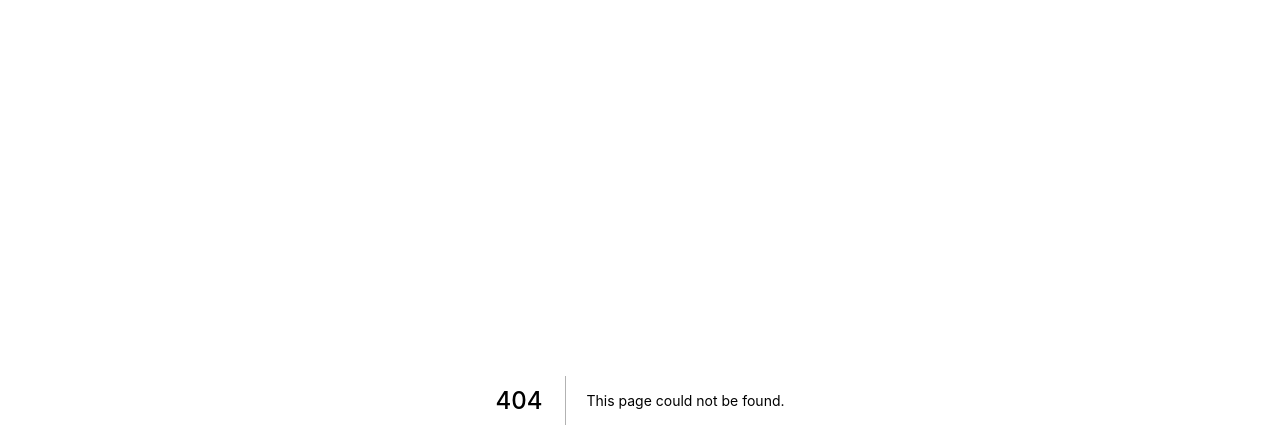
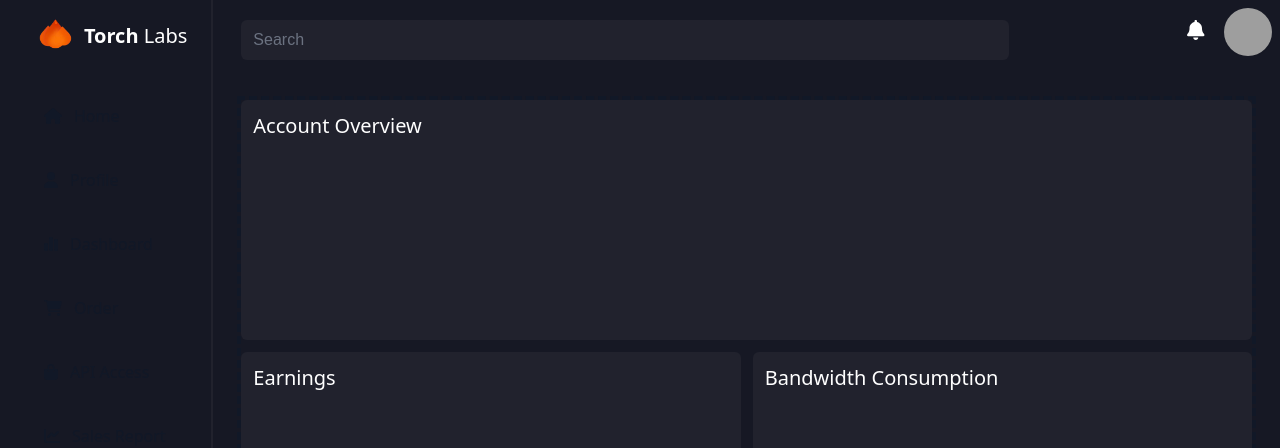
Before and after one commit to Torch-Labs/enterprise-proxy-dashboard, a Next.js app: page /dashboard/admin in a window 1280 px wide. Before the commit this address had no page. Shown: the top 448 px of the page. Built offline with nearby package versions, Linux system fonts and the light colour scheme; no server answers; grey boxes are pictures that could not be loaded.

Commit message:
add admin section

```diff
--- a/package.json
+++ b/package.json
@@ -16,9 +16,12 @@
     "@fortawesome/react-fontawesome": "^0.2.0",
     "@tailwindcss/forms": "^0.5.0",
     "@tailwindcss/typography": "^0.5.2",
+    "axios": "^0.27.2",
+    "jwt-decode": "^3.1.2",
     "next": "^12.2.2",
     "react": "^18.0.0",
-    "react-dom": "^18.0.0"
+    "react-dom": "^18.0.0",
+    "swr": "^1.3.0"
   },
   "devDependencies": {
     "@types/node": "^14.17.4",
--- /dev/null
+++ b/pages/dashboard/admin.tsx
@@ -0,0 +1,23 @@
+import React from "react";
+import Paper from "../../src/componenets/Paper";
+import DashboardLayout from "../../src/layouts/DashboardLayout";
+
+const admin = () => {
+  return (
+    <div className="flex-col">
+      <Paper title="Account Overview" />
+      <div className="flex flex-row justify-evenly gap-3 mt-3">
+        <Paper title="Earnings" />
+        <Paper title="Bandwidth Consumption" />
+      </div>
+    </div>
+  );
+};
+
+admin.getLayout = (page: React.ReactNode, Auth: typeof React.Component) => (
+  <Auth>
+    <DashboardLayout>{page}</DashboardLayout>
+  </Auth>
+);
+
+export default admin;
--- a/src/componenets/Navbar.tsx
+++ b/src/componenets/Navbar.tsx
@@ -4,12 +4,11 @@ import { FontAwesomeIcon } from "@fortawesome/react-fontawesome";
 import { faBell } from "@fortawesome/free-solid-svg-icons";
 import { useRouter } from "next/router";
 import { useUser } from "@auth0/nextjs-auth0";
+import Link from "next/link";
 
 const Navbar = () => {
   const [profileCliked, setProfileClicked] = React.useState(false);
   const { user } = useUser();
-
-  console.log(user);
 
   return (
     <header className="flex justify-between items-start bg-tl-main p-2">
@@ -50,12 +49,12 @@ const Navbar = () => {
         {profileCliked && (
           <div className="absolute right-0 w-full mt-14 mr-4 origin-top-right rounded-md shadow-lg md:w-48">
             <div className="py-2 bg-tl-main text-white text-sm rounded-sm border border-tl-paper shadow-sm">
-              <a
+              <Link
                 className="block px-4 py-2 mt-2 text-sm bg-tl-main md:mt-0 focus:text-gray-900 hover:bg-tl-paper focus:bg-gray-200 focus:outline-none focus:shadow-outline w-full"
                 href="/api/auth/logout"
               >
                 Logout
-              </a>
+              </Link>
             </div>
           </div>
         )}
--- a/src/componenets/Sidebar.tsx
+++ b/src/componenets/Sidebar.tsx
@@ -1,32 +1,19 @@
-import {
-  faBagShopping,
-  faCartShopping,
-  faChartLine,
-  faChartSimple,
-  faClock,
-  faGear,
-  faHouse,
-  faUser,
-} from "@fortawesome/free-solid-svg-icons";
+import { IconDefinition } from "@fortawesome/free-solid-svg-icons";
 import { FontAwesomeIcon } from "@fortawesome/react-fontawesome";
 import React from "react";
 import Image from "next/image";
 import { useRouter } from "next/router";
 
-interface Props {}
+export type SidebarItems = {
+  name: string;
+  icon: IconDefinition;
+};
 
-const items = [
-  { name: "Home", icon: faHouse },
-  { name: "Profile", icon: faUser },
-  { name: "Dashboard", icon: faChartSimple },
-  { name: "Order", icon: faCartShopping },
-  { name: "API Access", icon: faBagShopping },
-  { name: "Sales Report", icon: faChartLine },
-  { name: "Settings", icon: faGear },
-  { name: "History", icon: faClock },
-];
+interface Props {
+  sidebarItems: SidebarItems[];
+}
 
-const Sidebar: React.FC<Props> = () => {
+const Sidebar: React.FC<Props> = ({ sidebarItems }) => {
   const router = useRouter();
 
   return (
@@ -38,14 +25,14 @@ const Sidebar: React.FC<Props> = () => {
               <Image src="/logo.png" alt="logo" height={65} width={70} />
               <div className="font-bold">Torch</div>&nbsp;Labs
             </div>
-            {items.map((item) => {
+            {sidebarItems.map((item) => {
               const route = `/dashboard/${item.name
                 .toLowerCase()
                 .replaceAll(" ", "-")}`;
               const isActive = router.pathname === route;
               const baseStyle =
                 "flex items-center p-3 text-base font-normal text-gray-900 rounded-lg dark:text-white font-bold";
-              const inactiveStyle = `${baseStyle} hover:bg-tl-secondary-100 hover:bg-tl-secondary-700`;
+              const inactiveStyle = `${baseStyle} hover:bg-tl-secondary-100 hover:text-black`;
               const activeStyle = `${baseStyle} bg-tl-secondary bg-tl-secondary-700`;
               return (
                 <li key={item.name} className="p-2">
@@ -54,14 +41,10 @@ const Sidebar: React.FC<Props> = () => {
                     className={isActive ? activeStyle : inactiveStyle}
                   >
                     <FontAwesomeIcon
-                      className={isActive ? "text-black" : "text-white"}
+                      className={isActive ? "text-black" : ""}
                       icon={item.icon}
                     />
-                    <span
-                      className={`ml-3 ${
-                        isActive ? "text-black" : "text-white"
-                      }`}
-                    >
+                    <span className={`ml-3 ${isActive ? "text-black" : ""}`}>
                       {item.name}
                     </span>
                   </a>
--- /dev/null
+++ b/src/componenets/common/Loader.tsx
@@ -0,0 +1,34 @@
+import React from "react";
+
+const Loader = () => {
+  return (
+    <div
+      id="loading-screen"
+      className="w-full h-full fixed block top-0 left-0 bg-tl-paper z-50"
+    >
+      <span className="text-green-500 opacity-75 top-1/2 my-0 mx-auto block relative w-0 h-0">
+        <div role="status">
+          <svg
+            aria-hidden="true"
+            className="mr-2 w-8 h-8 text-gray-200 animate-spin dark:text-gray-600 fill-tl-secondary-700"
+            viewBox="0 0 100 101"
+            fill="none"
+            xmlns="http://www.w3.org/2000/svg"
+          >
+            <path
+              d="M100 50.5908C100 78.2051 77.6142 100.591 50 100.591C22.3858 100.591 0 78.2051 0 50.5908C0 22.9766 22.3858 0.59082 50 0.59082C77.6142 0.59082 100 22.9766 100 50.5908ZM9.08144 50.5908C9.08144 73.1895 27.4013 91.5094 50 91.5094C72.5987 91.5094 90.9186 73.1895 90.9186 50.5908C90.9186 27.9921 72.5987 9.67226 50 9.67226C27.4013 9.67226 9.08144 27.9921 9.08144 50.5908Z"
+              fill="currentColor"
+            />
+            <path
+              d="M93.9676 39.0409C96.393 38.4038 97.8624 35.9116 97.0079 33.5539C95.2932 28.8227 92.871 24.3692 89.8167 20.348C85.8452 15.1192 80.8826 10.7238 75.2124 7.41289C69.5422 4.10194 63.2754 1.94025 56.7698 1.05124C51.7666 0.367541 46.6976 0.446843 41.7345 1.27873C39.2613 1.69328 37.813 4.19778 38.4501 6.62326C39.0873 9.04874 41.5694 10.4717 44.0505 10.1071C47.8511 9.54855 51.7191 9.52689 55.5402 10.0491C60.8642 10.7766 65.9928 12.5457 70.6331 15.2552C75.2735 17.9648 79.3347 21.5619 82.5849 25.841C84.9175 28.9121 86.7997 32.2913 88.1811 35.8758C89.083 38.2158 91.5421 39.6781 93.9676 39.0409Z"
+              fill="currentFill"
+            />
+          </svg>
+          <span className="sr-only">Loading...</span>
+        </div>
+      </span>
+    </div>
+  );
+};
+
+export default Loader;
--- a/src/layouts/DashboardLayout.tsx
+++ b/src/layouts/DashboardLayout.tsx
@@ -1,33 +1,65 @@
-import type { AppProps } from "next/app";
+import Sidebar, { SidebarItems } from "../componenets/Sidebar";
+import Navbar from "../componenets/Navbar";
+import {
+  faBagShopping,
+  faCartShopping,
+  faChartLine,
+  faChartSimple,
+  faClock,
+  faGear,
+  faHouse,
+  faLock,
+  faUser,
+} from "@fortawesome/free-solid-svg-icons";
+import { useEffect, useState } from "react";
+import useSWR from "swr";
+import Loader from "../componenets/common/Loader";
+import SidebarContent from "../componenets/SidebarContent";
+import { useUser } from "@auth0/nextjs-auth0";
 
-import Sidebar from "../componenets/Sidebar";
-import Navbar from "../componenets/Navbar";
-import SidebarContent from "../componenets/SidebarContent";
-import Router from "next/router";
-import { useUser } from "@auth0/nextjs-auth0";
+type UserRole = {
+  name: string;
+  description: string;
+  id: string;
+};
 
 interface Props {
   children: React.ReactNode;
+  items?: SidebarItems[];
 }
 
+const defaultSidebarItems = [
+  { name: "Home", icon: faHouse },
+  { name: "Profile", icon: faUser },
+  { name: "Dashboard", icon: faChartSimple },
+  { name: "Order", icon: faCartShopping },
+  { name: "API Access", icon: faBagShopping },
+  { name: "Sales Report", icon: faChartLine },
+  { name: "Settings", icon: faGear },
+  { name: "History", icon: faClock },
+];
+
 const DashboardLayout: React.FC<Props> = ({ children }) => {
-  // const { user, error, isLoading } = useUser();
+  const [sidebarItems, setSidebarItems] =
+    useState<SidebarItems[]>(defaultSidebarItems);
+  const { user } = useUser();
 
-  // console.log(user, error, isLoading);
-
-  // if (isLoading || error) {
-  //   return <div>Loading...</div>;
-  // }
-
-  // if (!user) {
-  //   Router.push("/api/auth/login");
-  // }
+  useEffect(() => {
+    if (user) {
+      const hasRole = (
+        user["https://torchlabs.xyz/roles"] as string[]
+      ).includes("ADMIN");
+      if (hasRole && !sidebarItems.some((item) => item.name === "Admin")) {
+        setSidebarItems((p) => [...p, { name: "Admin", icon: faLock }]);
+      }
+    }
+  }, [user]);
 
   return (
     <div className="flex h-screen bg-tl-main">
       <div className="flex-1 flex flex-col overflow-hidden">
         <div className="flex h-full">
-          <Sidebar />
+          <Sidebar sidebarItems={sidebarItems} />
           <main className="flex flex-col w-full h-fit bg-white overflow-x-hidden overflow-y-auto mb-14">
             <Navbar />
             <SidebarContent>{children}</SidebarContent>
```
Also changed, not shown: 1 other file (tests, documents, lock files or other folders).
